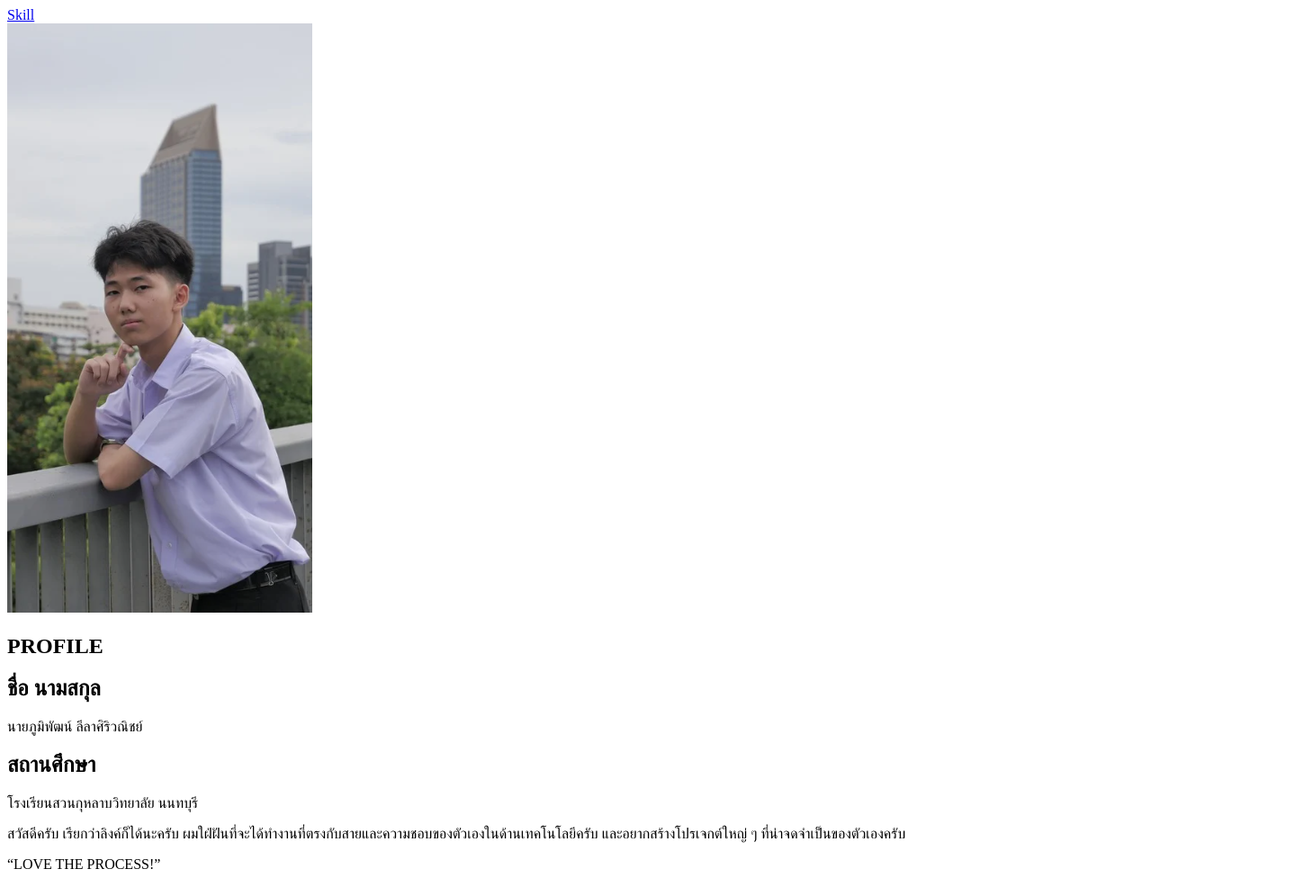
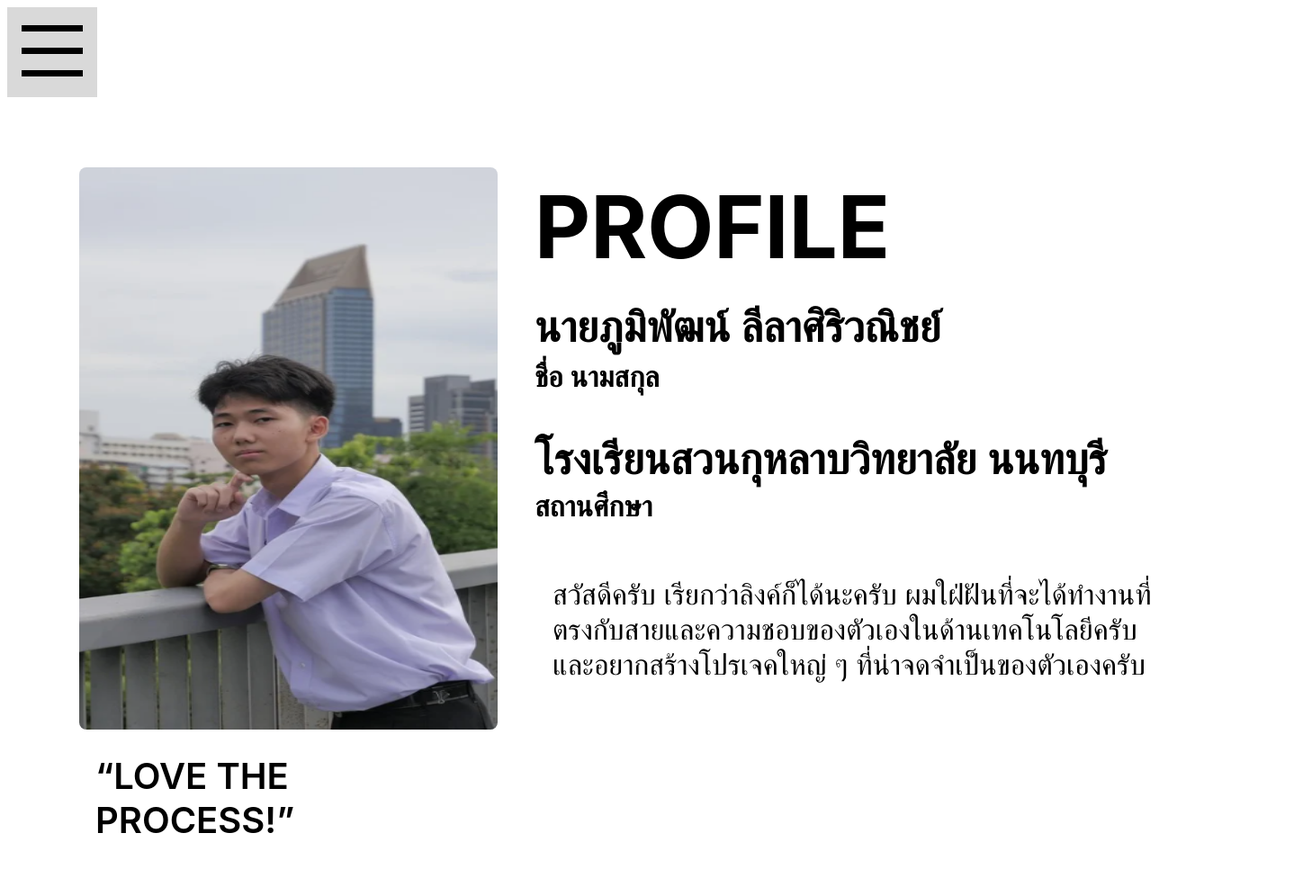
Before and after one commit to SKNling/FinalWebsite, a plain HTML site: page index.html in a window 1280 px wide. Shown: the whole page at 90% size, 1448 px wide, since content can reach past the window. After the commit the page ends 953 px from the top, so only its background shows below. Drawn offline with Linux system fonts and the light colour scheme.

Commit message:
Update index.html

```diff
--- a/index.html
+++ b/index.html
@@ -1,45 +1,31 @@
 <!DOCTYPE html>
-<html lang="th">
+<html lang="en">
+
 <head>
     <meta charset="UTF-8">
     <meta name="viewport" content="width=device-width, initial-scale=1.0">
-    <title>About Me</title>
-    <link rel="stylesheet" href="styles1.css">
+    <title>AboutMe</title>
 </head>
 
 <body>
-    <header class="navigation-bar">
-        <a href="skill.html" class="nav-link">Skill</a>
-        <div class="hamburger-menu">
-            <div class="menu-bar"></div>
-            <div class="menu-bar"></div>
-            <div class="menu-bar"></div>
-        </div>
-    </header>
+    <div data-layer="main_menu" class="MainMenu" style="width: 1440px; height: 937px; position: relative; background: white; overflow: hidden">
+  <img data-layer="รูป1" class="1" style="width: 465px; height: 625px; left: 80px; top: 178px; position: absolute; border-radius: 8px" src="images/รูป1.png" />
+  <div data-layer="นายภูมิพัฒน์ ลีลาศิริวณิชย์" style="width: 624px; left: 586px; top: 325px; position: absolute; color: black; font-size: 48px; font-family: Inter; font-weight: 600; word-wrap: break-word">นายภูมิพัฒน์ ลีลาศิริวณิชย์</div>
+  <div data-layer="โรงเรียน" style="width: 724px; height: 63px; left: 586px; top: 472px; position: absolute; color: black; font-size: 48px; font-family: Inter; font-weight: 600; word-wrap: break-word">โรงเรียนสวนกุหลาบวิทยาลัย นนทบุรี</div>
+  <div data-layer="“LOVE THE PROCESS!”" class="LoveTheProcess" style="width: 429px; height: 54px; left: 98px; top: 830px; position: absolute; color: black; font-size: 40px; font-family: Inter; font-weight: 600; word-wrap: break-word">“LOVE THE PROCESS!”</div>
+  <div data-layer="สถานศึกษา" style="width: 724px; height: 63px; left: 586px; top: 535px; position: absolute; color: black; font-size: 32px; font-family: Inter; font-weight: 600; word-wrap: break-word">สถานศึกษา</div>
+  <div data-layer="สวัสดีครับ เรียกว่าลิงค์ก็ได้นะครับ ผมใฝ่ฝันที่จะได้ทำงานที่ ตรงกับสายและความชอบของตัวเองในด้านเทคโนโลยีครับ และอยากสร้างโปรเจคใหญ่ ๆ ที่น่าจดจำเป็นของตัวเองครับ" style="width: 695px; height: 133px; left: 606px; top: 633px; position: absolute; color: black; font-size: 32px; font-family: Inter; font-weight: 400; word-wrap: break-word">สวัสดีครับ เรียกว่าลิงค์ก็ได้นะครับ ผมใฝ่ฝันที่จะได้ทำงานที่ ตรงกับสายและความชอบของตัวเองในด้านเทคโนโลยีครับ และอยากสร้างโปรเจคใหญ่ ๆ ที่น่าจดจำเป็นของตัวเองครับ</div>
+  <div data-layer="ชื่อ นามสกุล" style="width: 724px; height: 63px; left: 586px; top: 391px; position: absolute; color: black; font-size: 32px; font-family: Inter; font-weight: 600; word-wrap: break-word">ชื่อ นามสกุล</div>
+  <div data-layer="PROFILE" class="Profile" style="width: 461px; height: 104px; left: 586px; top: 186px; position: absolute; color: black; font-size: 96px; font-family: Inter; font-weight: 700; word-wrap: break-word">PROFILE</div>
+  <div data-layer="Navigation" class="Navigation" style="width: 1440px; height: 164px; left: 0px; top: 0px; position: absolute; background: white; overflow: hidden">
+      <a href="skill.html">Skill</a>
+    <div data-layer="Rectangle 1" class="Rectangle1" style="width: 100px; height: 100px; left: 0px; top: 0px; position: absolute; background: #D9D9D9"></div>
+    <div data-layer="Rectangle 2" class="Rectangle2" style="width: 68px; height: 7.32px; left: 16px; top: 19.51px; position: absolute; background: black"></div>
+    <div data-layer="Rectangle 3" class="Rectangle3" style="width: 68px; height: 7.32px; left: 16px; top: 44.51px; position: absolute; background: black"></div>
+    <div data-layer="Rectangle 4" class="Rectangle4" style="width: 68px; height: 7.32px; left: 16px; top: 69.51px; position: absolute; background: black"></div>
+  </div>
+</div>
 
-    <main class="main-content">
-        <section class="profile-section">
-            <div class="profile-image">
-                <img src="images/รูป1.png" alt="Profile picture of Phumiphat Leelasiriwanich">
-            </div>
-            <div class="profile-info">
-                <h1>PROFILE</h1>
-                <div class="info-group">
-                    <h2 class="label">ชื่อ นามสกุล</h2>
-                    <p class="detail">นายภูมิพัฒน์ ลีลาศิริวณิชย์</p>
-                </div>
-                <div class="info-group">
-                    <h2 class="label">สถานศึกษา</h2>
-                    <p class="detail">โรงเรียนสวนกุหลาบวิทยาลัย นนทบุรี</p>
-                </div>
-                <div class="bio">
-                    <p>สวัสดีครับ เรียกว่าลิงค์ก็ได้นะครับ ผมใฝ่ฝันที่จะได้ทำงานที่ตรงกับสายและความชอบของตัวเองในด้านเทคโนโลยีครับ และอยากสร้างโปรเจกต์ใหญ่ ๆ ที่น่าจดจำเป็นของตัวเองครับ</p>
-                </div>
-                <div class="quote">
-                    <p>“LOVE THE PROCESS!”</p>
-                </div>
-            </div>
-        </section>
-    </main>
 </body>
+
 </html>
```
